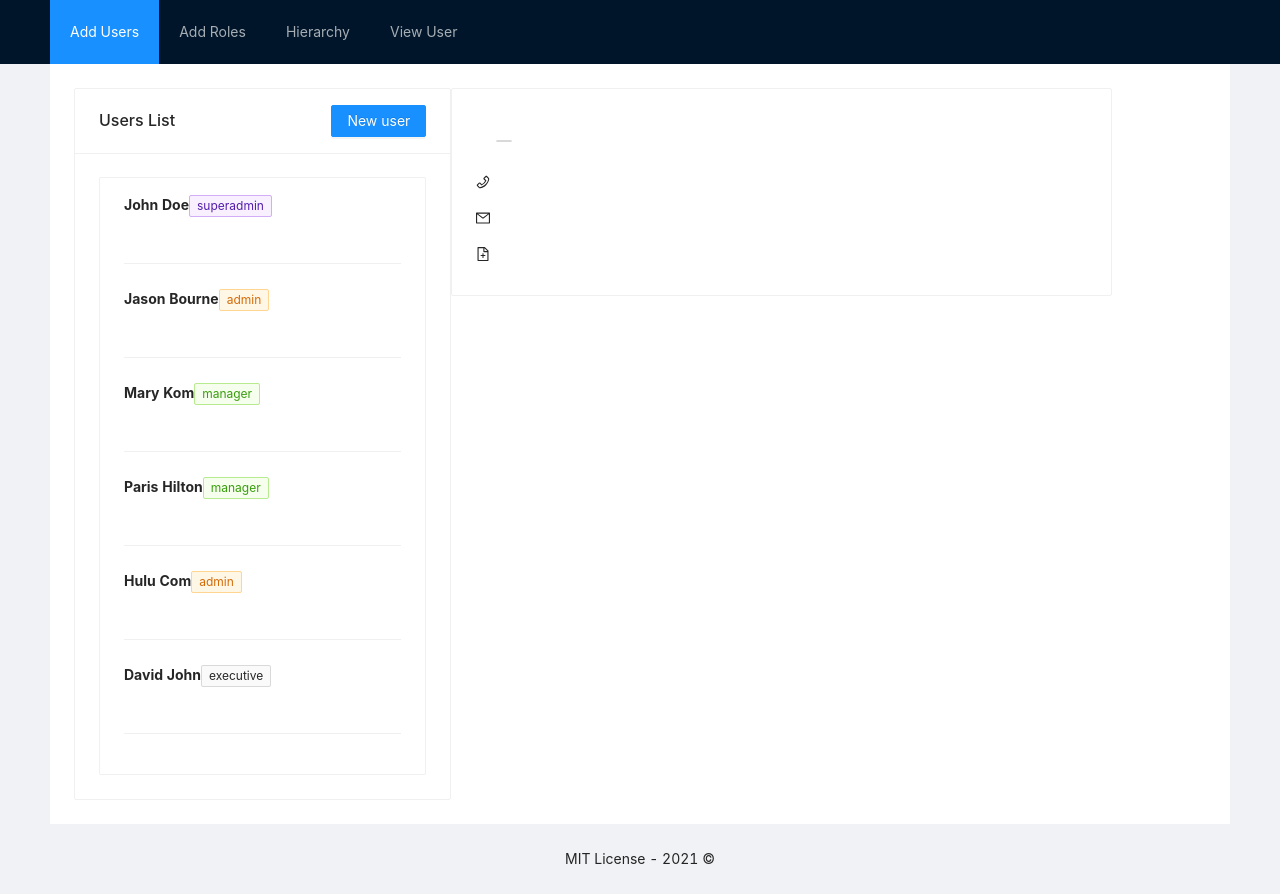
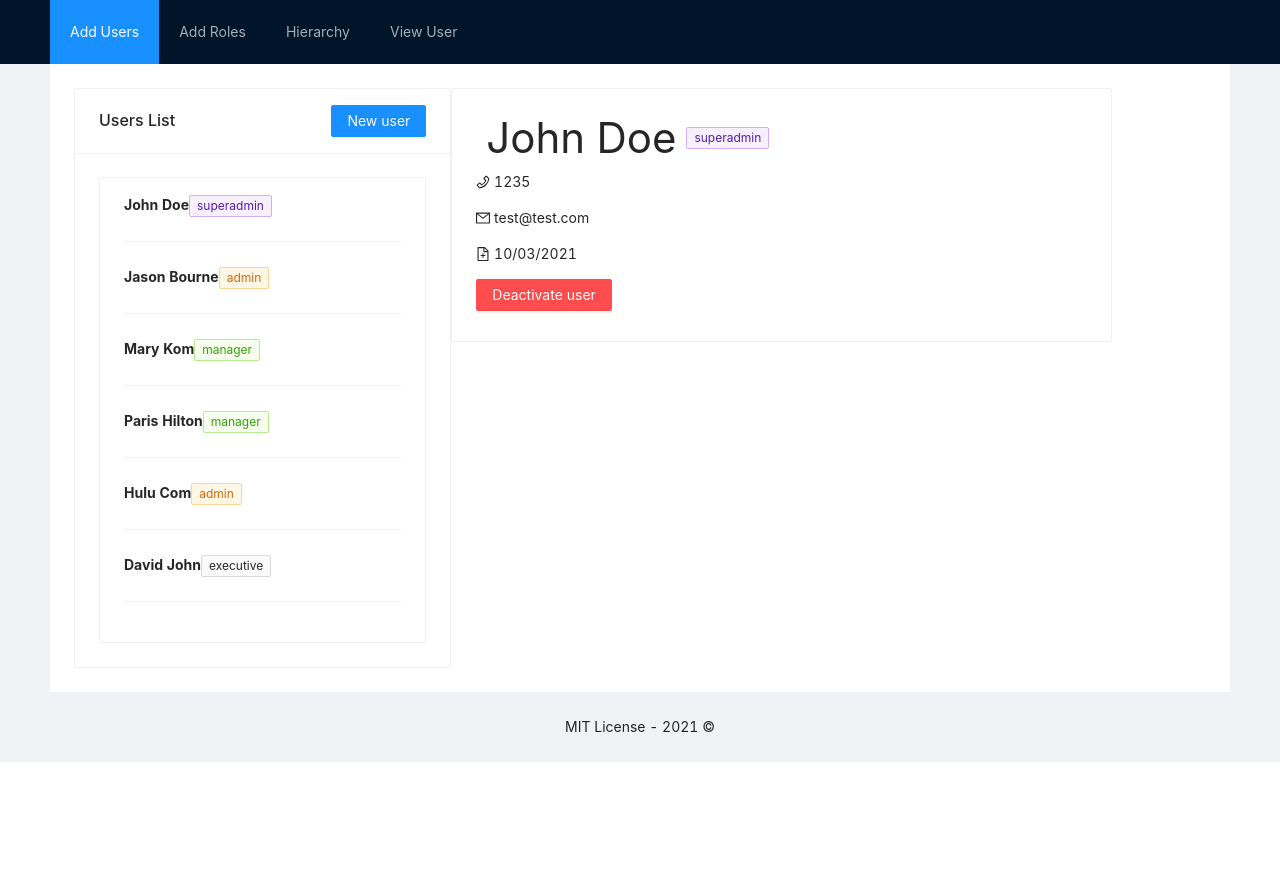
Before and after one commit to 19sriram/zzl, a React (Create React App) app in the folder frontend/: page /viewuser in a window 1280 px wide. After the commit the page ends 800 px from the top, so only its background shows below. Built offline with nearby package versions, Linux system fonts and the light colour scheme.

Commit message:
Activation for user added

```diff
--- a/frontend/src/components/common/dummy.tsx
+++ b/frontend/src/components/common/dummy.tsx
@@ -30,7 +30,7 @@ export const userData = [{
     "lastname": "Hilton",
     "email": "paris@hilton.com",
     "createdOn": "12/03/2021",
-    "isActive": true,
+    "isActive": false,
     "role": "manager",
     "phonenumber": "1111"
   },
@@ -48,7 +48,7 @@ export const userData = [{
     "lastname": "John",
     "email": "David@john.com",
     "createdOn": "12/03/2021",
-    "isActive": true,
+    "isActive": false,
     "role": "executive",
     "phonenumber": "1111"
   }
--- a/frontend/src/components/usermgmt/adduser.css
+++ b/frontend/src/components/usermgmt/adduser.css
@@ -8,3 +8,8 @@
     margin: 0px 10px;
 
   }
+
+  .userCard {
+    cursor: pointer;
+    padding: 30px 0px;
+  }
--- a/frontend/src/components/usermgmt/viewuser.tsx
+++ b/frontend/src/components/usermgmt/viewuser.tsx
@@ -1,3 +1,4 @@
+
 import React, { useEffect } from 'react';
 import { Card, Col, Row, Avatar, Tag, Button, Divider } from 'antd';
 import {
@@ -28,15 +29,22 @@ const ViewUser = () => {
     role: '',
     phonenumber: '',
   });
+  const [activeUser,setActiveUser]= React.useState(false);
   useEffect(() => {
     setData(userData);
-    setselectedUser(userList[0]);
+    setselectedUser(userData[0]);
   },[]);
 
 
   function onuserSelect(filterName: any) {
     let _selectedUser = userList.filter(item => item.firstname === filterName);
     setselectedUser(_selectedUser[0]);
+  }
+  function onHover(userInfo:any) {
+    userInfo.isActive?setActiveUser(true):setActiveUser(false)
+  }
+  function isactiveUser(selecteduser:any){
+    selecteduser.isActive?console.error('deactivating'):console.log('activating')
   }
   return (
     <div>
@@ -46,11 +54,10 @@ const ViewUser = () => {
           <Card type="inner">
             {
               userList.map((userInfo,index) =>
-                <span key={index} className={''} onClick={() => onuserSelect(userInfo.firstname)}>
+                <span key={index} className={'userCard'} onClick={() => onuserSelect(userInfo.firstname)} onMouseOver={()=>onHover(userInfo)}>
                   <b>{userInfo.firstname + ' ' + userInfo.lastname}</b>
                   <Tag color={tagColor[userInfo.role]}>{userInfo.role}</Tag>
-                  <br />
-                  <br />
+
                   <Divider />
                 </span>
               )}
@@ -68,6 +75,7 @@ const ViewUser = () => {
                 <p><PhoneOutlined /> {selecteduser.phonenumber}</p>
                 <p><MailOutlined /> {selecteduser.email}</p>
                 <p><FileAddOutlined /> {selecteduser.createdOn}</p>
+                <p>{selecteduser.isActive?<Button type="primary" danger onClick={()=>isactiveUser(selecteduser)}>Deactivate user</Button>:<Button type="primary" onClick={()=>isactiveUser(selecteduser)}>Reactivate user</Button>}</p>
               </div>
             </div>
           </Card>
@@ -78,3 +86,10 @@ const ViewUser = () => {
   )
 };
 export default ViewUser;
+
+{/*
+Todo:
+1. Add filter to filter out active users and other users
+2. To provide dropdown at top of table
+3. To activate and deactivate user with the value passed
+*/}
```
